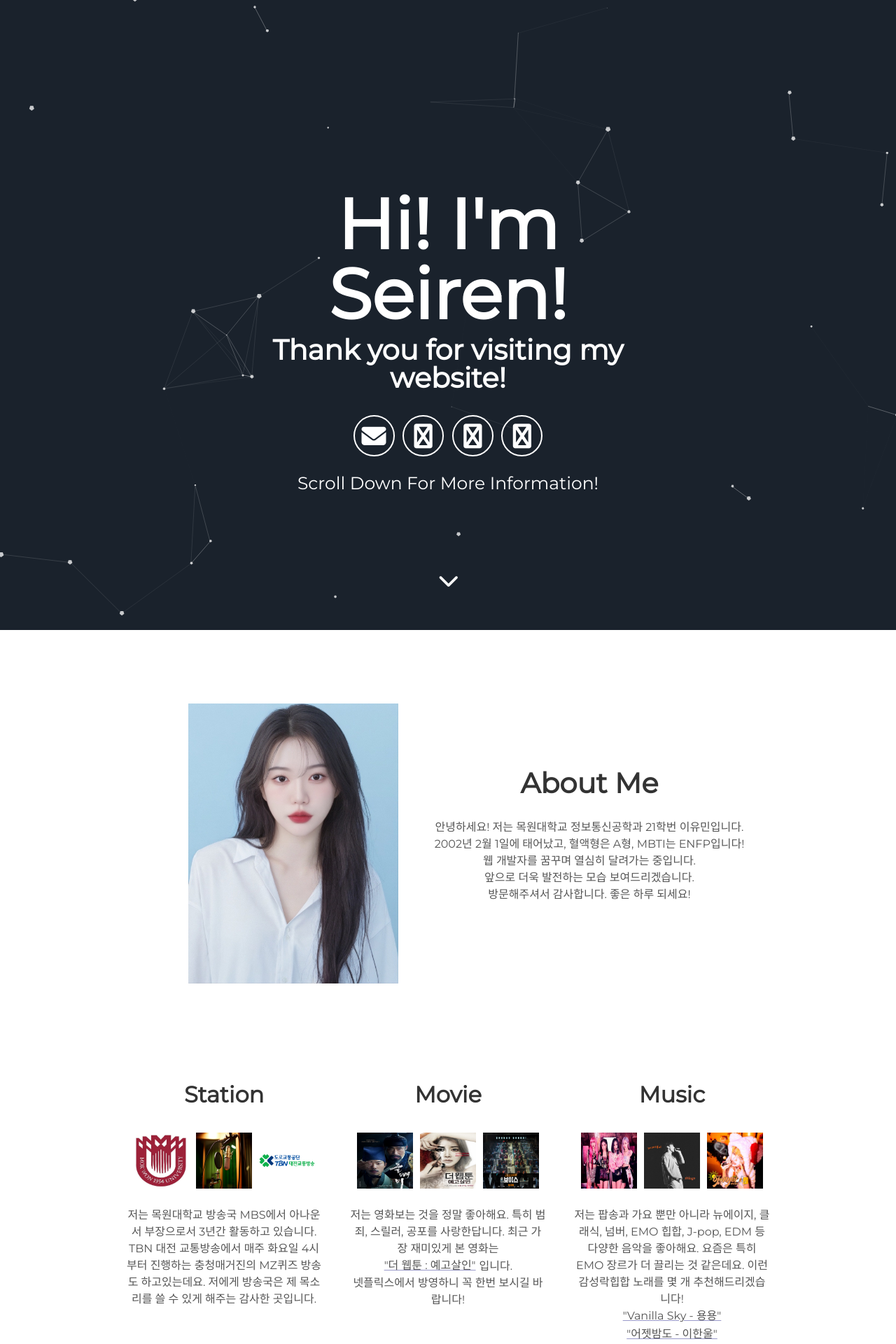
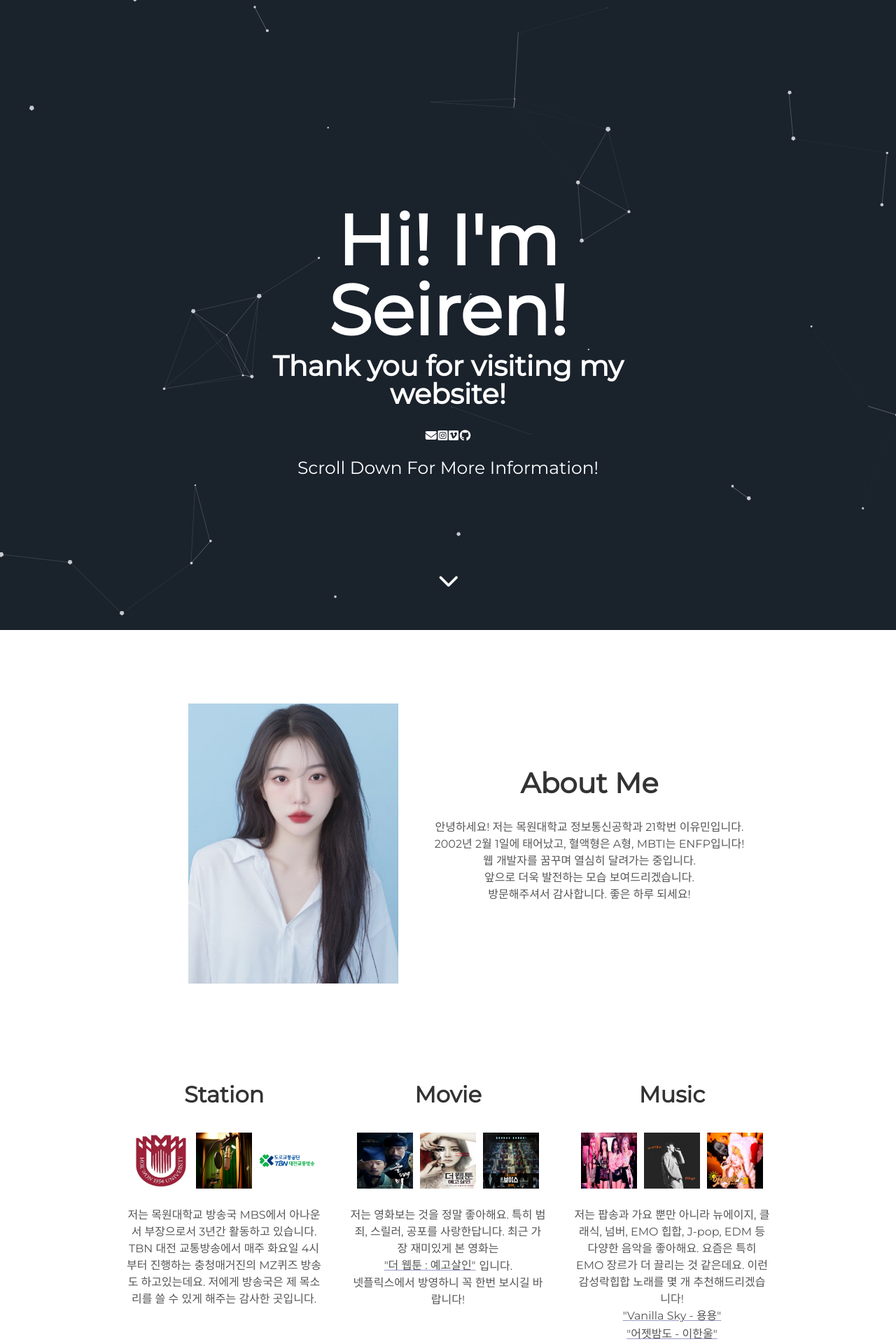
Before and after one commit to bySeiren02/Seiren.github.io, a Jekyll site: the page built from index.html, in a window 1280 px wide. Shown: the top 1920 px of the page at 70% size. Built offline with Jekyll 4.4.1, drawn with Linux system fonts in a browser that asks for light colours; nearby versions of some CDN libraries.

```diff
--- a/_includes/header.html
+++ b/_includes/header.html
@@ -20,10 +20,10 @@
         <span class="site-description">{{site.user_title}}</span>
       </h1>
       <div class="header-icons">
-        <a aria-label="Send email" href="" target="_blank"><i class="icon fa fa-envelope" aria-hidden="true"></i></a>
-        <a aria-label="My Twitter" target="_blank" href="https://www.instagram.com/ym_seiren?igsh=MWsycnNma210YTZraQ%3D%3D&utm_source=qr"><i class="icon fa fa-twitter" aria-hidden="true"></i></a>
-        <a aria-label="My Google Plus" target="_blank" href="https://velog.io/@byseiren/series" ><i class="icon fa fa-google-plus" aria-hidden="true"></i></a>
-        <a aria-label="My Github" target="_blank" href="https://github.com/bySeiren02" ><i class="icon fa fa-github-alt" aria-hidden="true"></i></a>
+        <a aria-label="Send email" href="byseiren@naver.com" target="_blank"><i class="fa-solid fa-envelope" aria-hidden="true"></i></a>
+        <a aria-label="My Twitter" target="_blank" href="https://www.instagram.com/ym_seiren?igsh=MWsycnNma210YTZraQ%3D%3D&utm_source=qr"><i class="fa-brands fa-square-instagram" aria-hidden="true"></i></a>
+        <a aria-label="My Google Plus" target="_blank" href="https://velog.io/@byseiren/series" ><i class="fa-brands fa-vimeo" aria-hidden="true"></i></a>
+        <a aria-label="My Github" target="_blank" href="https://github.com/bySeiren02" ><i class="fa-brands fa-github" aria-hidden="true"></i></a>
       </div>
       <div class="scr">
         Scroll Down For More Information!
```
